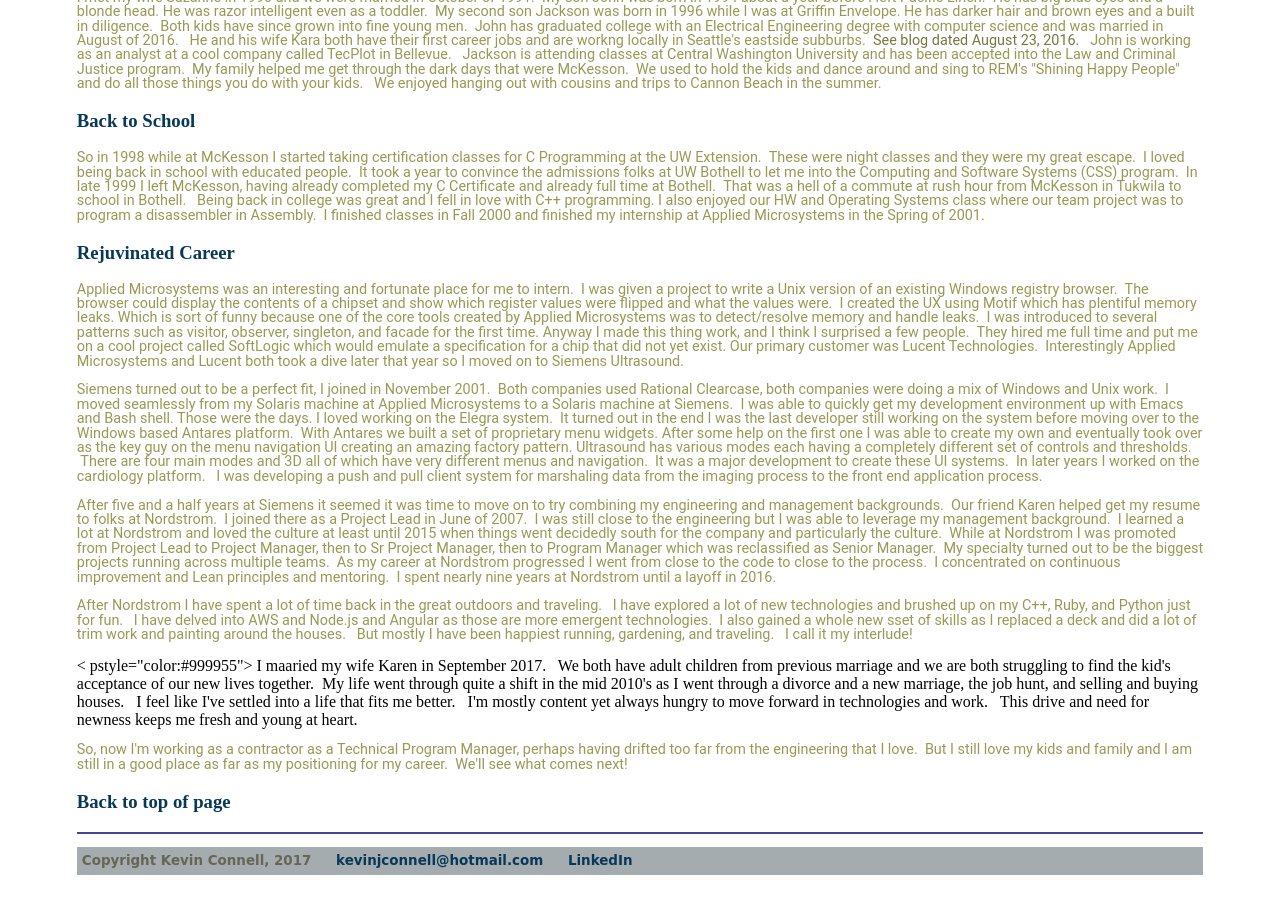
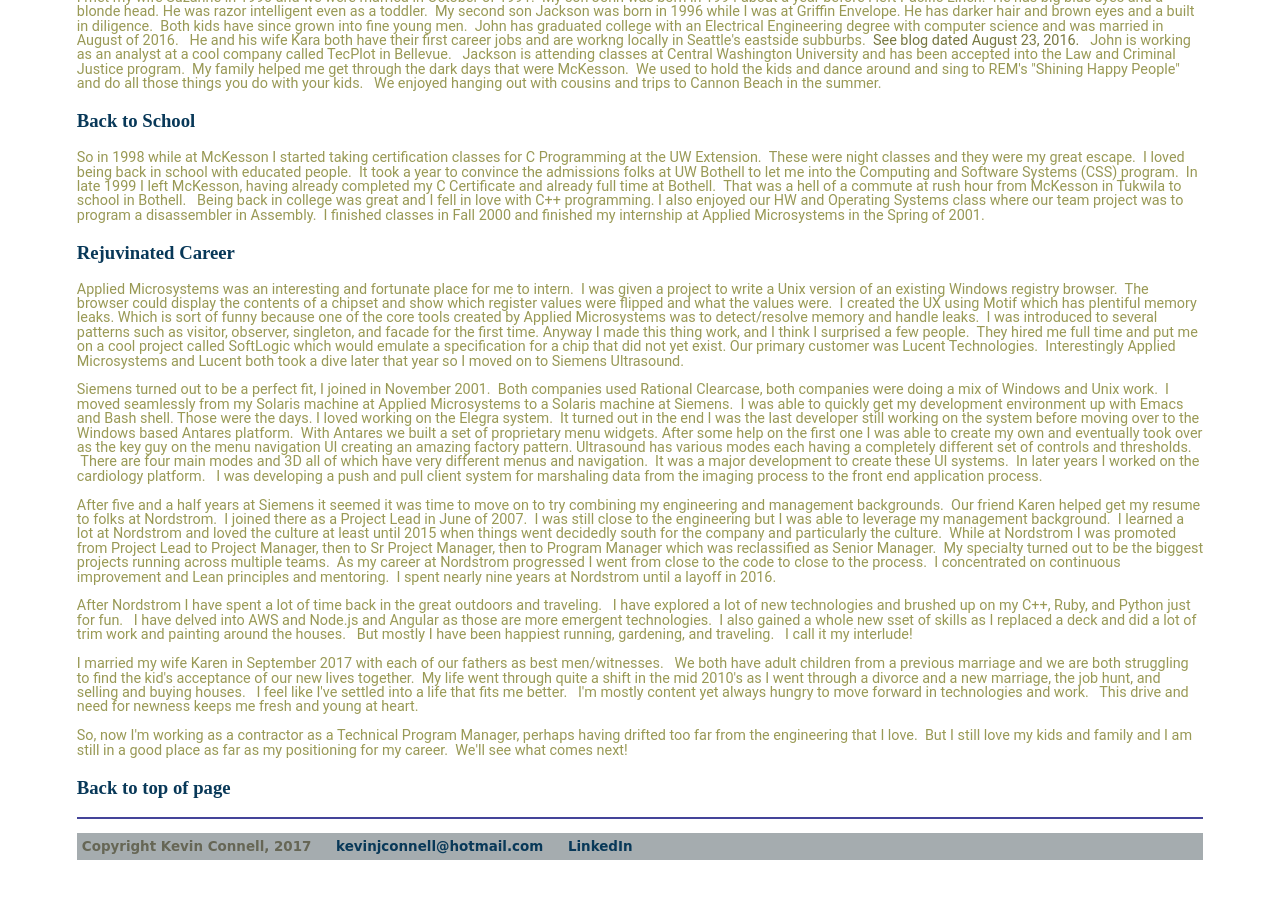
Before and after one commit to mo4dawg/mo4dawg.github.io, a Jekyll site: the page built from about/index.html, in a window 1280 px wide and 900 px high, scrolled down 1870 px. Built offline with Jekyll 4.4.1, drawn with Linux system fonts in a browser that asks for light colours.

Commit message:
Update index.html

```diff
--- a/about/index.html
+++ b/about/index.html
@@ -55,8 +55,7 @@
 	<p style="color:#999955">Siemens turned out to be a perfect fit, I joined in November 2001. &nbsp;Both companies used Rational Clearcase, both companies were doing a mix of Windows and Unix work. &nbsp;I moved seamlessly from my Solaris machine at Applied Microsystems to a Solaris machine at Siemens. &nbsp;I was able to quickly get my development environment up with Emacs and Bash shell.  Those were the days.  I loved working on the Elegra system. &nbsp;It turned out in the end I was the last developer still working on the system before moving over to the Windows based Antares platform. &nbsp;With Antares we built a set of proprietary menu widgets.  After some help on the first one I was able to create my own and eventually took over as the key guy on the menu navigation UI creating an amazing factory pattern.  Ultrasound has various modes each having a completely different set of controls and thresholds. &nbsp;There are four main modes and 3D all of which have very different menus and navigation. &nbsp;It was a major development to create these UI systems. &nbsp;In later years I worked on the cardiology platform.  &nbsp; I was developing a push and pull client system for marshaling data from the imaging process to the front end application process. </p>
 	<p style="color:#999955"> After five and a half years at Siemens it seemed it was time to move on to try combining my engineering and management backgrounds. &nbsp;Our friend Karen helped get my resume to folks at Nordstrom. &nbsp;I joined there as a Project Lead in June of 2007. &nbsp;I was still close to the engineering but I was able to leverage my management background. &nbsp;I learned a lot at Nordstrom and loved the culture at least until 2015 when things went decidedly south for the company and particularly the culture. &nbsp;While at Nordstrom I was promoted from Project Lead to Project Manager, then to Sr Project Manager, then to Program Manager which was reclassified as Senior Manager. &nbsp;My specialty turned out to be the biggest projects running across multiple teams.  &nbsp;As my career at Nordstrom progressed I went from close to the code to close to the process. &nbsp;I concentrated on continuous improvement and Lean principles and mentoring.  &nbsp;I spent nearly nine years at Nordstrom until a layoff in 2016. </p>
         <p style="color:#999955">After Nordstrom I have spent a lot of time back in the great outdoors and traveling.  &nbsp; I have explored a lot of new technologies and brushed up on my C++, Ruby, and Python just for fun.  &nbsp; I have delved into AWS and Node.js and Angular as those are more emergent technologies.  &nbsp;I also gained a whole new sset of skills as I replaced a deck and did a lot of trim work and painting around the houses. &nbsp; But mostly I have been happiest running, gardening, and traveling.  &nbsp; I call it my interlude! </p>
-	    < pstyle="color:#999955"> I maaried my wife Karen in September 2017. &nbsp; We both have adult children from previous marriage and we are both struggling to find the kid's acceptance of our new lives together. &nbsp;My life went through quite a shift in the mid 2010's as I went through a divorce and a new marriage, the job hunt, and selling and buying houses. &nbsp; I feel like I've settled into a life that fits me better. &nbsp; I'm mostly content yet always hungry to move forward in technologies and work. &nbsp;  This drive and need for newness keeps me fresh and young at heart.
-		    </p>
+	<p style="color:#999955"> I married my wife Karen in September 2017 with each of our fathers as best men/witnesses. &nbsp; We both have adult children from a previous marriage and we are both struggling to find the kid's acceptance of our new lives together. &nbsp;My life went through quite a shift in the mid 2010's as I went through a divorce and a new marriage, the job hunt, and selling and buying houses. &nbsp; I feel like I've settled into a life that fits me better. &nbsp; I'm mostly content yet always hungry to move forward in technologies and work. &nbsp;  This drive and need for newness keeps me fresh and young at heart.</p>
 	<p style="color:#999955">So, now I'm working as a contractor as a Technical Program Manager, perhaps having drifted too far from the engineering that I love.  &nbsp;But I still love my kids and family and I am still in a good place as far as my positioning for my career. &nbsp;We'll see what comes next!</p>
 	<h3 style="color:#88884f"><a href="https://mo4dawg.github.io/about/#top">Back to top of page</a></h3>
     </div>
```
